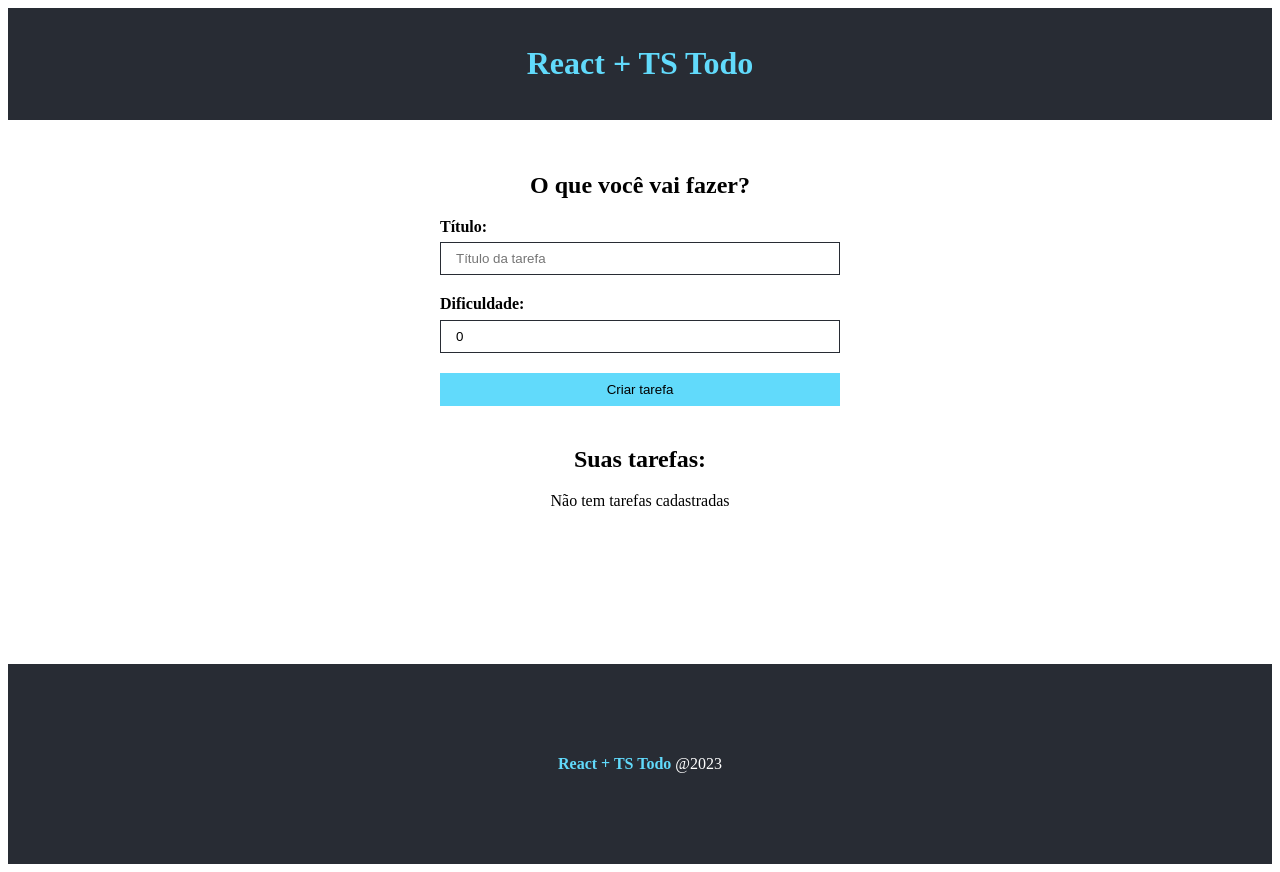
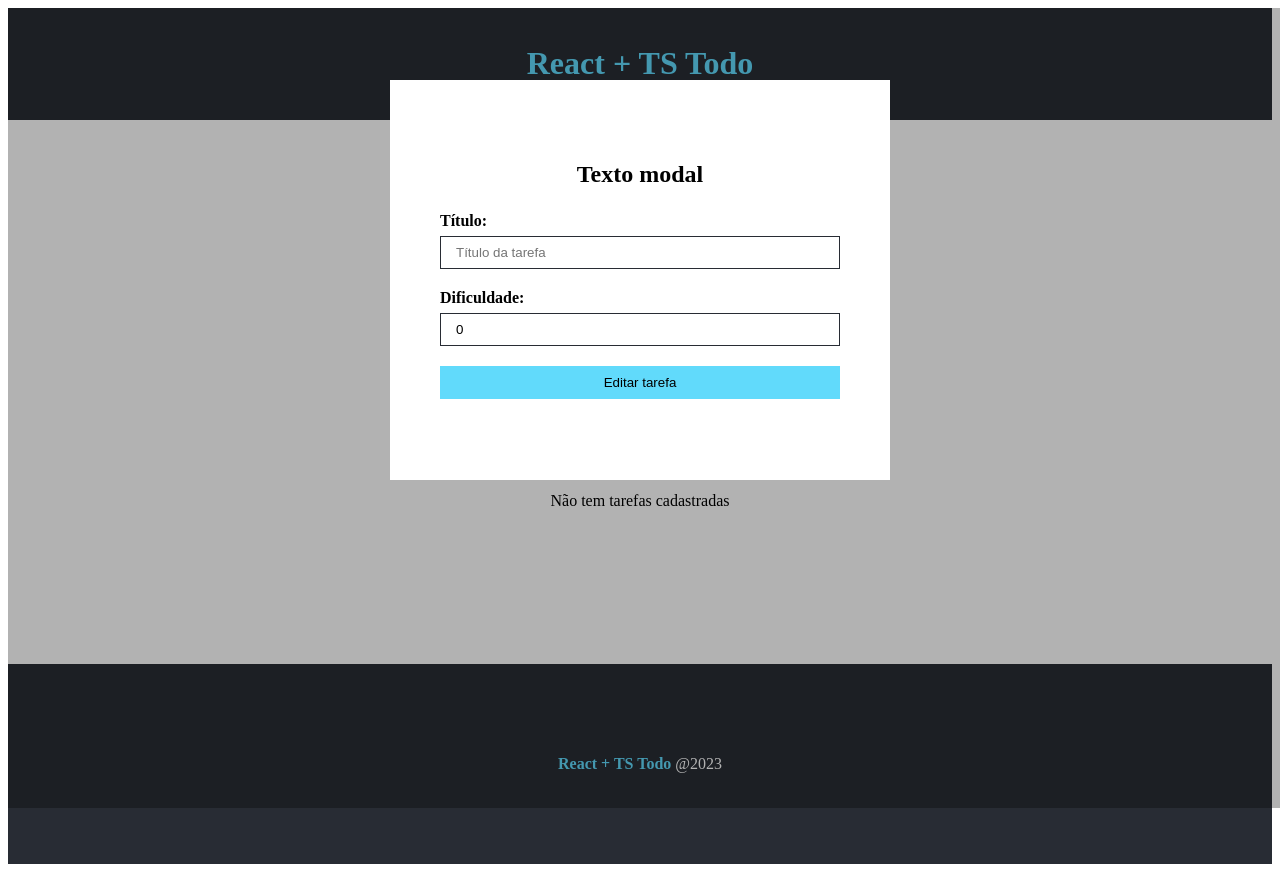
Before and after one commit to lanaiconceicao/course-typescript, a React (Create React App) app in the folder 12_todo_react-ts/: page / in a window 1280 px wide. Built offline with nearby package versions, Linux system fonts and the light colour scheme; the HTML template or start-up script is replaced by a standard one.

Commit message:
feat(modal): add modal component and style

```diff
--- a/12_todo_react-ts/src/App.tsx
+++ b/12_todo_react-ts/src/App.tsx
@@ -3,11 +3,12 @@
 // components
 import { Footer } from './components/Footer';
 import { Header } from './components/Header';
+import { TaskForm } from './components/TaskForm';
+import { TaskList } from './components/TaskList';
+import { Modal } from './components/Modal';
 
 // CSS
 import style from './App.module.css'
-import { TaskForm } from './components/TaskForm';
-import { TaskList } from './components/TaskList';
 
 // Interface
 import { ITask } from './interfaces/Task';
@@ -25,6 +26,7 @@
 
   return (
     <div>
+      <Modal children={<TaskForm btnText='Editar tarefa' taskList={taskList} />} />
       <Header />
       <main className={style.main}>
         <div>
--- /dev/null
+++ b/12_todo_react-ts/src/components/Modal.module.css
@@ -0,0 +1,31 @@
+.fade {
+  width: 100%;
+  height: 100%;
+  position: absolute;
+  background-color: #000;
+  opacity: 0.3;
+}
+
+.modal {
+  position: absolute;
+  top: 10%;
+  left: 0;
+  right: 0;
+  margin: 0 auto;
+  width: 500px;
+  height: 400px;
+  z-index: 1;
+  background-color: #fff;
+  display: flex;
+  flex-direction: column;
+  justify-content: center;
+  text-align: center;
+}
+
+.modal h2 {
+  margin-bottom: 1em;
+}
+
+.modal form {
+  width: 90%;
+}
--- /dev/null
+++ b/12_todo_react-ts/src/components/Modal.tsx
@@ -0,0 +1,20 @@
+import React from 'react';
+
+// CSS
+import styles from './Modal.module.css'
+
+export interface IAppProps {
+  children: React.ReactNode
+}
+
+export function Modal ({ children }: IAppProps) {
+  return (
+    <div id="modal">
+      <div className={styles.fade}></div>
+      <div className={styles.modal}>
+        <h2>Texto modal</h2>
+        { children }
+      </div>
+    </div>
+  );
+}
```
